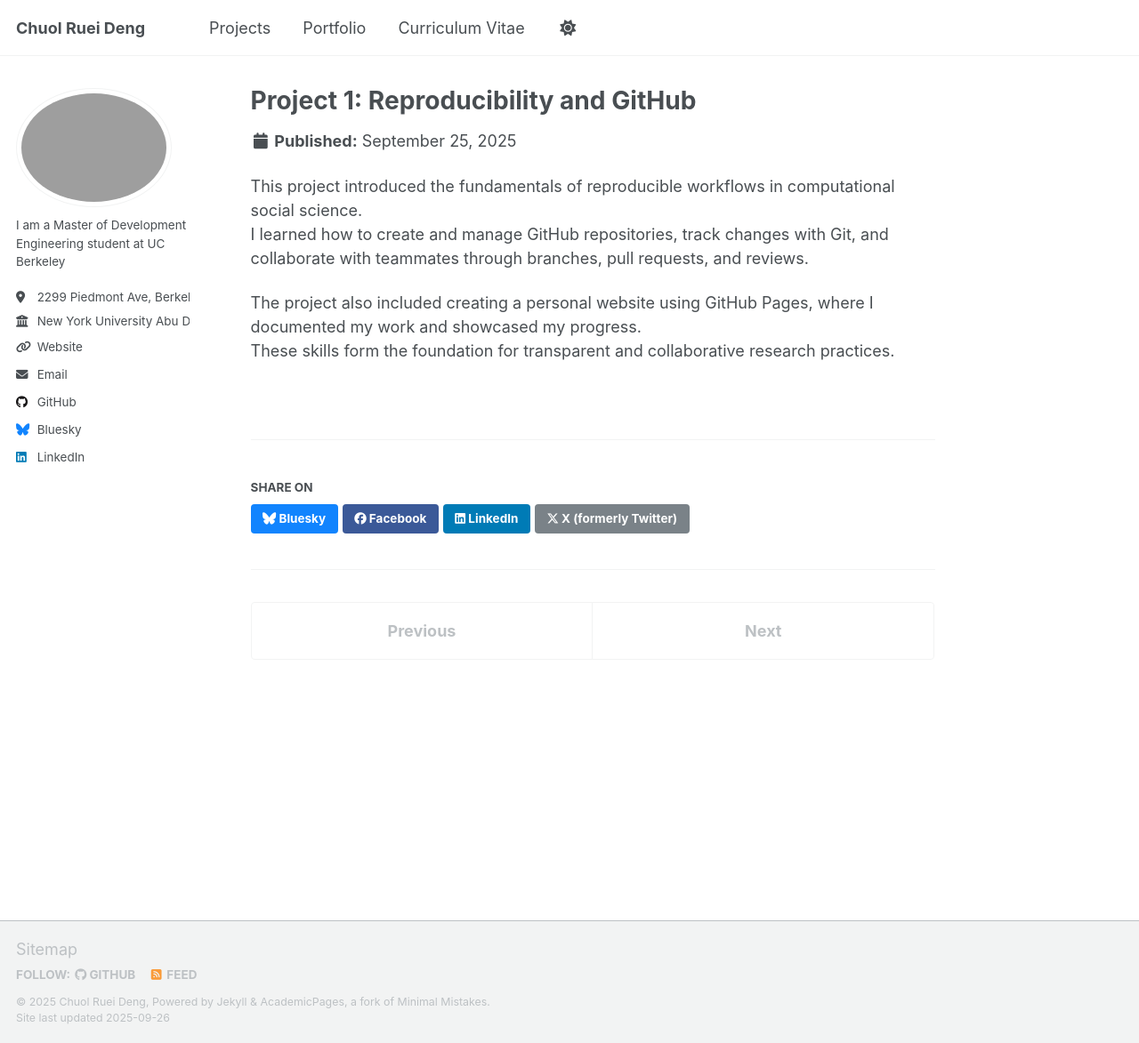
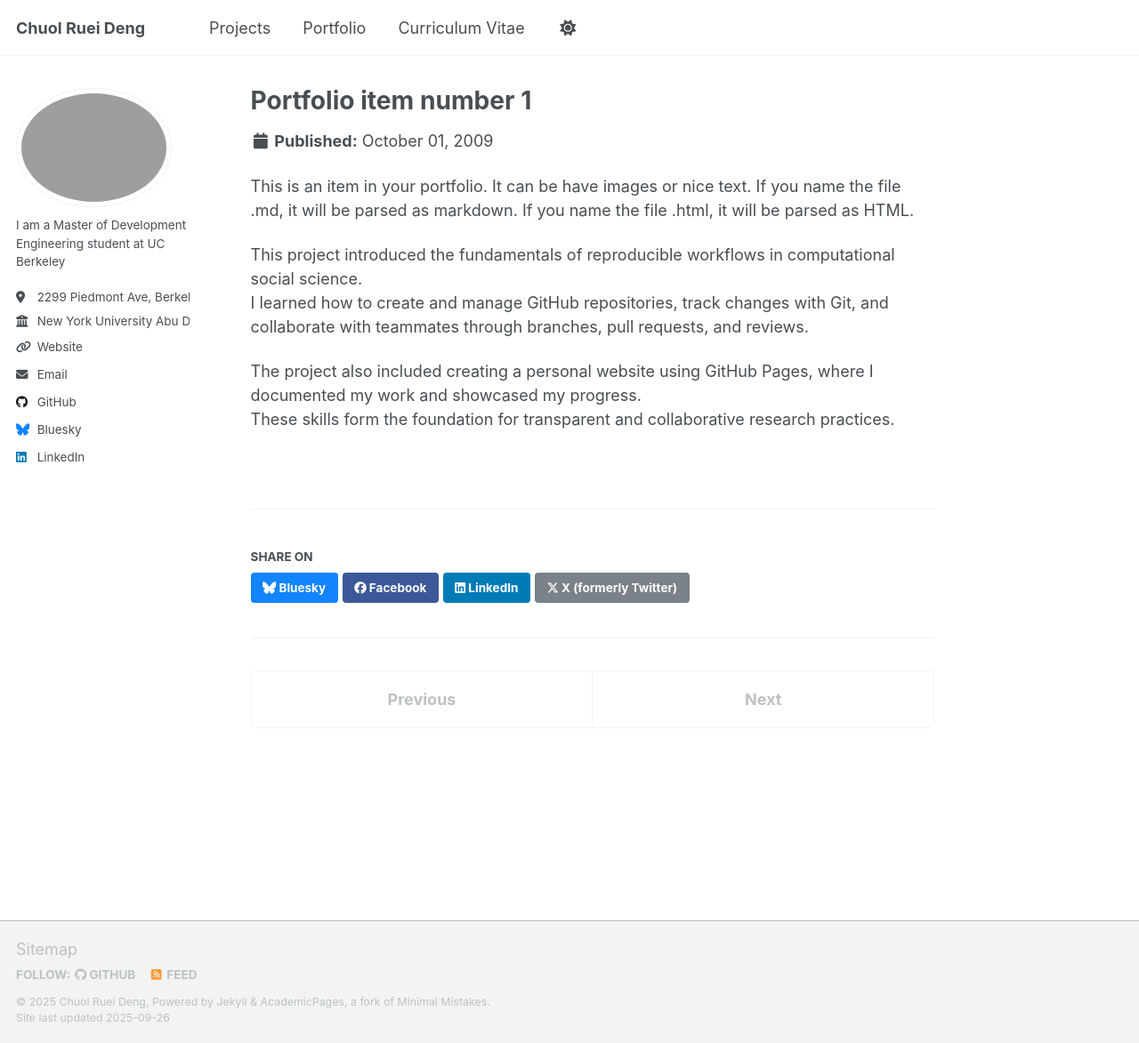
Before and after one commit to chuolrdeng/chuolrdeng.github.io, a Jekyll site: the page built from _publications/2009-10-01-paper-title-number-1.md, in a window 1280 px wide and 1173 px high. Shown: the whole window at 89% size. Built offline with Jekyll 4.4.1, drawn with Linux system fonts in a browser that asks for light colours; a script that is not in the unit is left out.

Commit message:
Update 2009-10-01-paper-title-number-1.md

```diff
--- a/_publications/2009-10-01-paper-title-number-1.md
+++ b/_publications/2009-10-01-paper-title-number-1.md
@@ -1,9 +1,10 @@
 ---
-title: "Project 1: Reproducibility and GitHub"
-collection: publications
-permalink: /publication/project1
-date: 2025-09-25
+title: "Portfolio item number 1"
+excerpt: "Short description of portfolio item number 1<br/><img src='/images/500x300.png'>"
+collection: portfolio
 ---
+
+This is an item in your portfolio. It can be have images or nice text. If you name the file .md, it will be parsed as markdown. If you name the file .html, it will be parsed as HTML.
 
 This project introduced the fundamentals of reproducible workflows in computational social science.
 I learned how to create and manage GitHub repositories, track changes with Git, and collaborate with teammates through branches, pull requests, and reviews.
```
